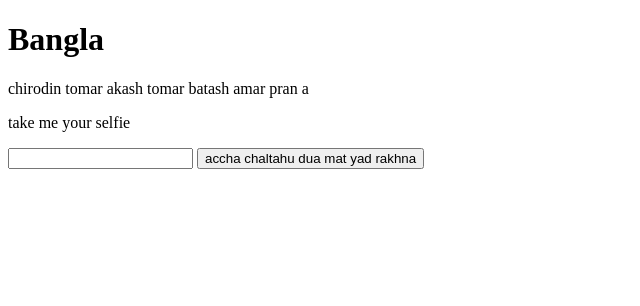
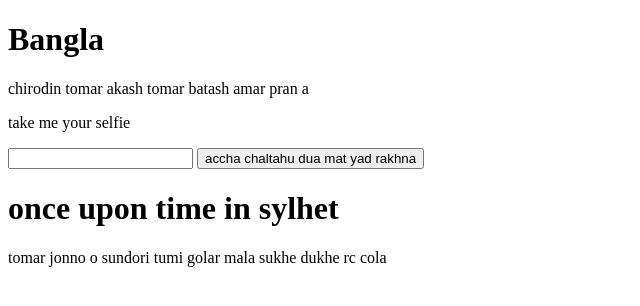
Before and after one commit to Fahim-goal/Goal-project, a plain HTML site: page index.html in a window 1280 px wide. Shown: the whole page, without its empty margins (0-640 px from the left). Drawn offline with Linux system fonts and the light colour scheme.

Commit message:
added heading and paragraph

```diff
--- a/index.html
+++ b/index.html
@@ -12,6 +12,8 @@
     <p> take me your selfie</p>
     <input type="text">
     <button> accha chaltahu dua mat yad  rakhna  </button>
+    <h1> once upon time in sylhet </h1>
+    <p> tomar jonno o sundori tumi golar mala sukhe dukhe rc cola</p>
 
 </body>
 </html>
```
